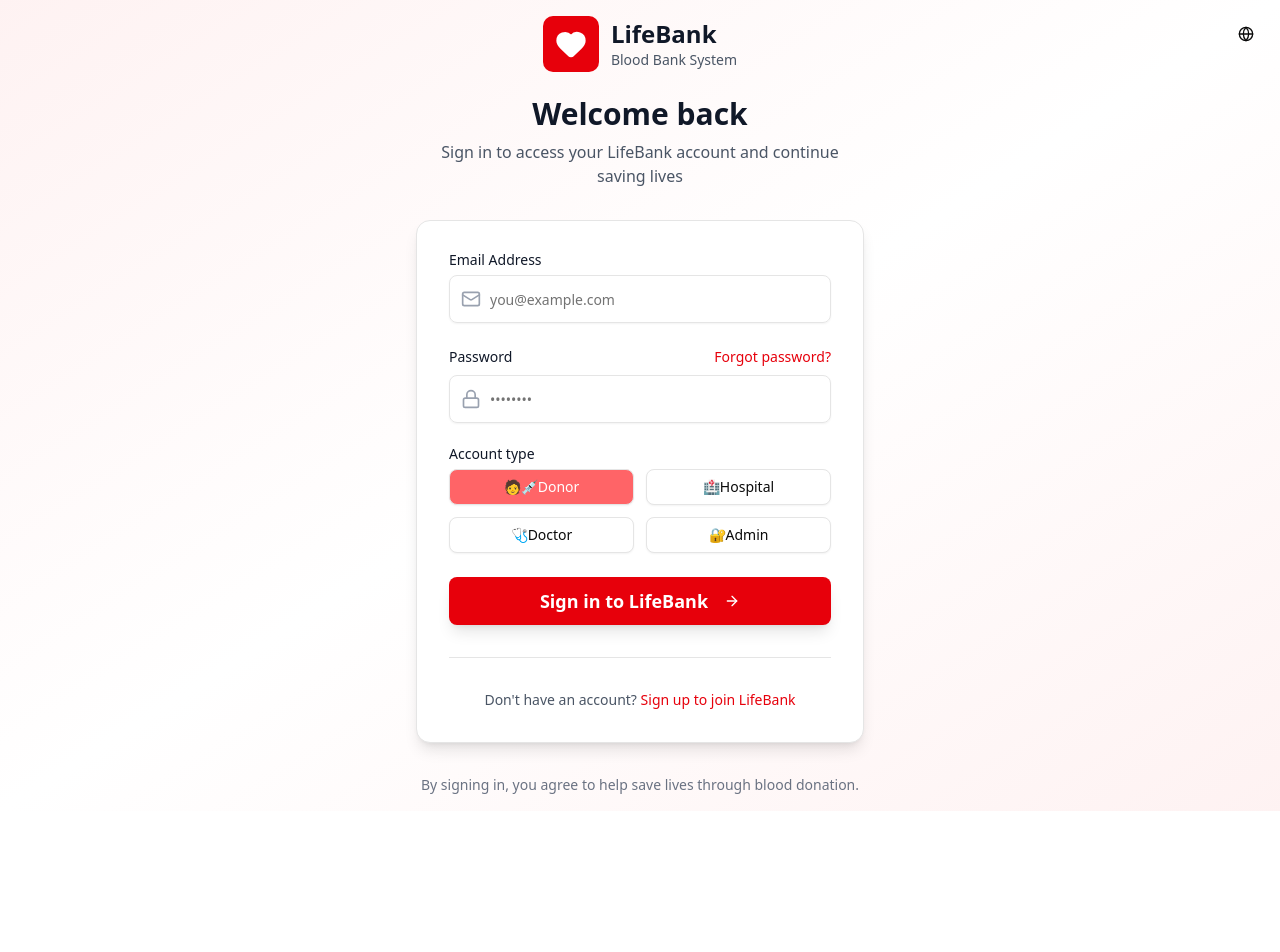
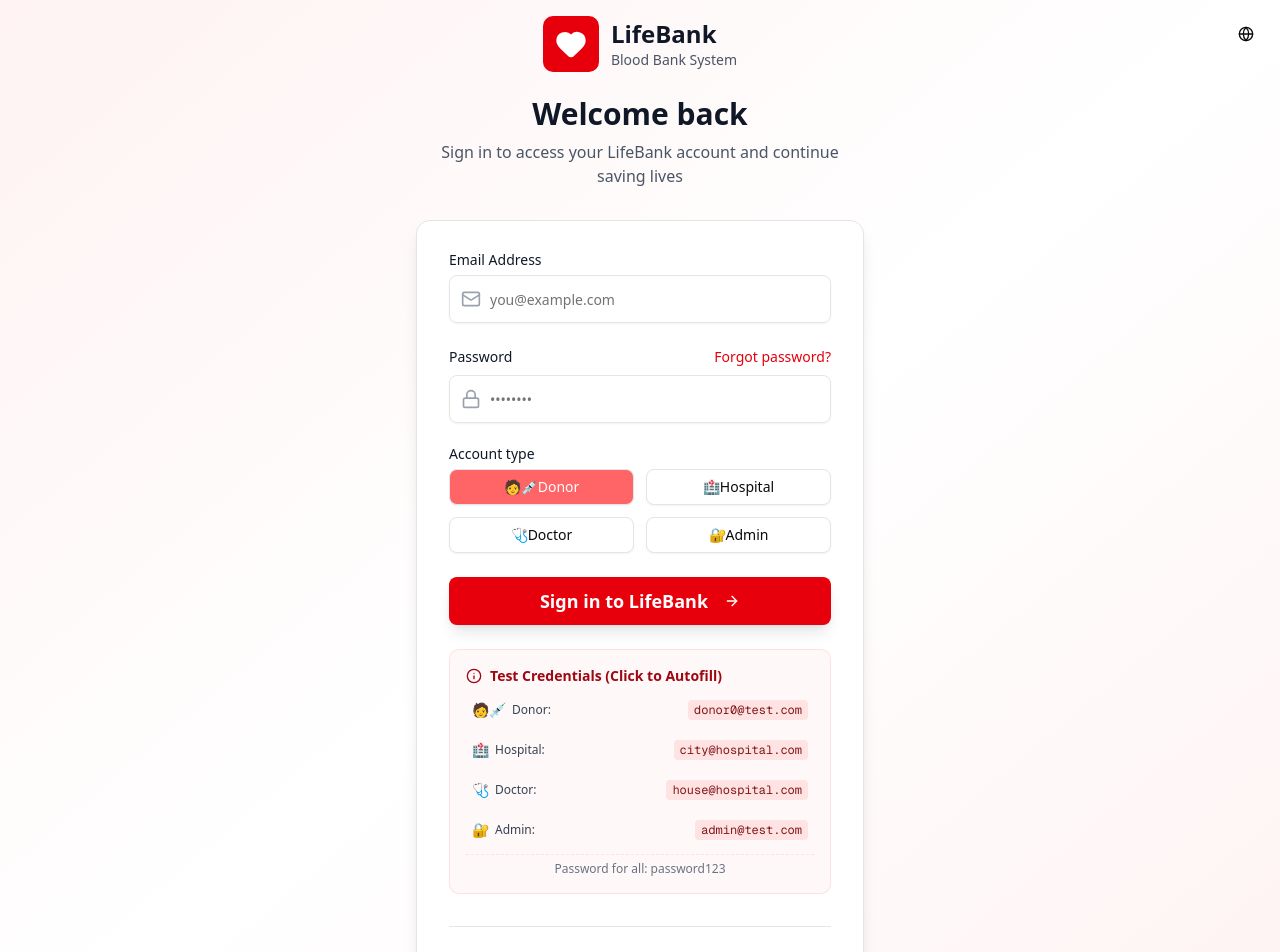
Before and after one commit to aboodmokied/blood-bank-app-next, a Next.js app: page /en/login in a window 1280 px wide. Shown: the top 952 px of the page. Before the commit the page ends 811 px from the top, so only its background shows below. Built offline with nearby package versions, Linux system fonts and the light colour scheme.

Commit message:
add testing hints

```diff
--- a/src/app/[locale]/(auth)/forgot-password/[role]/code/EnterCodeForm.tsx
+++ b/src/app/[locale]/(auth)/forgot-password/[role]/code/EnterCodeForm.tsx
@@ -20,7 +20,7 @@ import {
   FormLabel,
   FormMessage,
 } from "@/components/ui/form";
-import { ShieldCheck, Loader2, KeyRound } from "lucide-react";
+import { ShieldCheck, Loader2, KeyRound, Info } from "lucide-react";
 import { useRouter } from "@/i18n/navigation";
 
 const formSchema = z.object({
@@ -104,6 +104,13 @@ export default function EnterCodeClient({ role }: { role: string }) {
                           />
                         </div>
                       </FormControl>
+                      <div
+                        onClick={() => form.setValue("code", "123456", { shouldValidate: true })}
+                        className="flex items-center gap-1.5 text-xs text-amber-600 mt-1.5 cursor-pointer hover:underline bg-amber-50/50 p-1.5 rounded border border-amber-200/30 select-none"
+                      >
+                        <Info className="h-3.5 w-3.5 flex-shrink-0" />
+                        <span>{t("testCodeHint")}</span>
+                      </div>
                       <FormMessage />
                     </FormItem>
                   )}
--- a/src/app/[locale]/(auth)/login/page.tsx
+++ b/src/app/[locale]/(auth)/login/page.tsx
@@ -8,7 +8,7 @@ import { Link, useRouter } from "@/i18n/navigation";
 import { signIn } from "next-auth/react";
 import { toast } from "sonner";
 
-import { Mail, Lock, Heart, ArrowRight, Loader2 } from "lucide-react";
+import { Mail, Lock, Heart, ArrowRight, Loader2, Info } from "lucide-react";
 
 import { Button } from "@/components/ui/button";
 import { Input } from "@/components/ui/input";
@@ -46,6 +46,12 @@ export default function LoginPage() {
       role: "donor",
     },
   });
+
+  const fillCredentials = (email: string, role: "donor" | "hospital" | "doctor" | "admin") => {
+    form.setValue("email", email, { shouldValidate: true });
+    form.setValue("password", "password123", { shouldValidate: true });
+    form.setValue("role", role, { shouldValidate: true });
+  };
 
   async function onSubmit(values: z.infer<typeof formSchema>) {
     const toastId = toast.loading(t("loading"));
@@ -233,6 +239,38 @@ export default function LoginPage() {
               </form>
             </Form>
 
+            {/* Test Credentials Box */}
+            <div className="mt-6 p-4 bg-red-50/50 rounded-lg border border-red-200/50 text-sm">
+              <div className="flex items-center gap-2 font-semibold text-red-800 mb-2">
+                <Info className="h-4 w-4" />
+                <span>{t("testAccountHint")}</span>
+              </div>
+              <div className="space-y-2 text-gray-700">
+                {[
+                  { role: "donor", email: "donor0@test.com", icon: "🧑‍💉" },
+                  { role: "hospital", email: "city@hospital.com", icon: "🏥" },
+                  { role: "doctor", email: "house@hospital.com", icon: "🩺" },
+                  { role: "admin", email: "admin@test.com", icon: "🔐" },
+                ].map((item) => (
+                  <div
+                    key={item.role}
+                    onClick={() => fillCredentials(item.email, item.role as any)}
+                    className="flex justify-between items-center p-1.5 hover:bg-red-100/50 rounded cursor-pointer transition-colors duration-200"
+                    title={t("testAccountHint")}
+                  >
+                    <span className="flex items-center gap-1.5">
+                      <span>{item.icon}</span>
+                      <span className="font-medium text-xs capitalize">{tRoles(item.role)}:</span>
+                    </span>
+                    <code className="text-xs text-red-900 bg-red-100 px-1.5 py-0.5 rounded font-mono">{item.email}</code>
+                  </div>
+                ))}
+              </div>
+              <p className="text-xs text-gray-500 mt-2 text-center border-t pt-1.5 border-dashed border-red-200/50">
+                {t("testPasswordHint")}
+              </p>
+            </div>
+
             <Separator className="my-8" />
 
             <div className="text-center text-sm text-gray-600">
--- a/src/locales/ar.json
+++ b/src/locales/ar.json
@@ -108,7 +108,9 @@
     "noAccount": "ليس لديك حساب؟",
     "signup": "سجّل للانضمام إلى LifeBank",
     "footerNote": "بتسجيل الدخول، أنت توافق على المساهمة في إنقاذ الأرواح من خلال التبرع بالدم.",
-    "role": "نوع المستخدم"
+    "role": "نوع المستخدم",
+    "testAccountHint": "بيانات الاعتماد التجريبية (انقر للتعبئة تلقائياً)",
+    "testPasswordHint": "كلمة المرور للجميع: password123"
   },
   "forgotPassword": {
     "chooseRole": "اختر نوع المستخدم",
@@ -127,7 +129,8 @@
     "success": "تم التحقق من الرمز. جارٍ إعادة التوجيه...",
     "error": "فشل التحقق. حاول مرة أخرى.",
     "invalid": "رمز غير صالح",
-    "footerNote": "تحقق من بريدك الإلكتروني للرمز الذي أرسلناه."
+    "footerNote": "تحقق من بريدك الإلكتروني للرمز الذي أرسلناه.",
+    "testCodeHint": "للتجربة، استخدم الرمز: 123456"
   },
   "resetPassword": {
     "title": "تعيين كلمة مرور جديدة",
--- a/src/locales/en.json
+++ b/src/locales/en.json
@@ -108,7 +108,9 @@
     "noAccount": "Don't have an account?",
     "signup": "Sign up to join LifeBank",
     "footerNote": "By signing in, you agree to help save lives through blood donation.",
-    "role": "Account type"
+    "role": "Account type",
+    "testAccountHint": "Test Credentials (Click to Autofill)",
+    "testPasswordHint": "Password for all: password123"
   },
   "roles": {
     "admin": "Admin",
@@ -148,7 +150,8 @@
     "success": "Code verified. Redirecting...",
     "error": "Verification failed. Try again.",
     "invalid": "Invalid code",
-    "footerNote": "Check your email for the verification code we sent."
+    "footerNote": "Check your email for the verification code we sent.",
+    "testCodeHint": "For testing, use code: 123456"
   },
   "resetPassword": {
     "title": "Set New Password",
```
